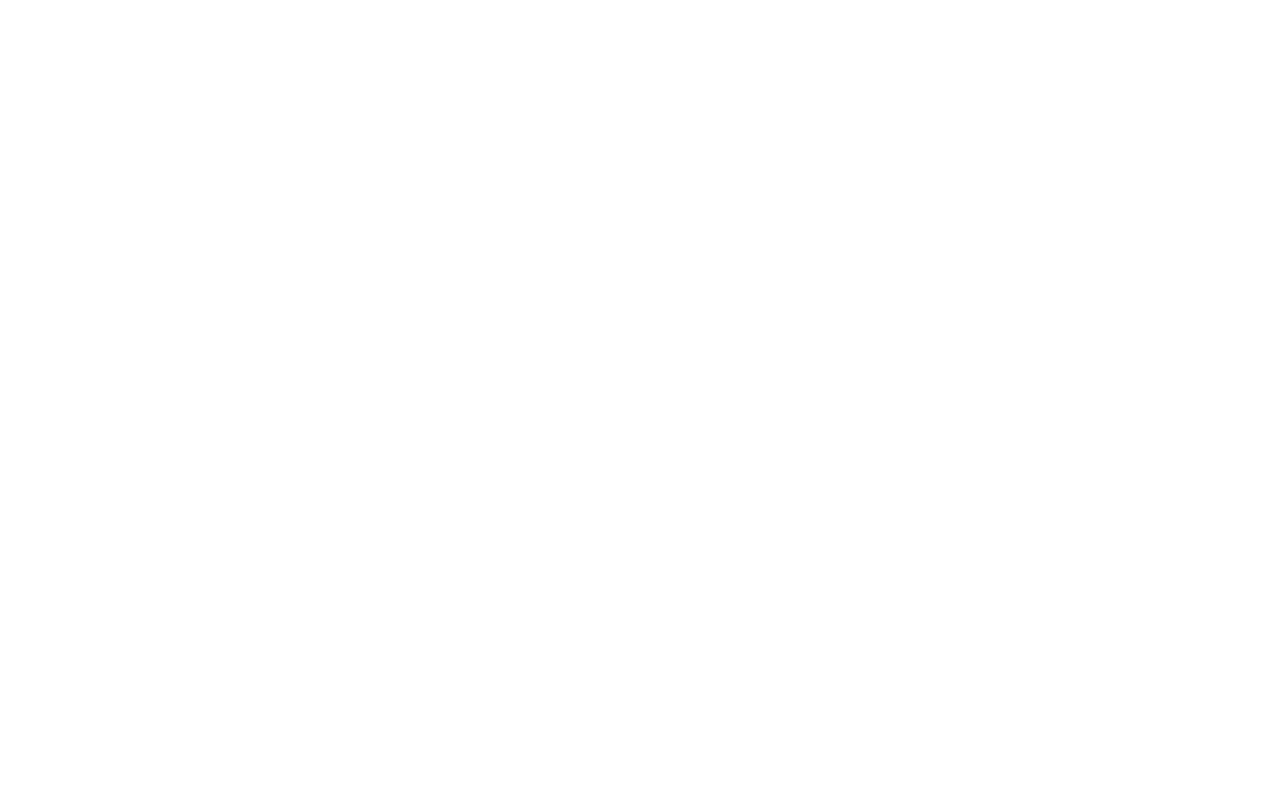
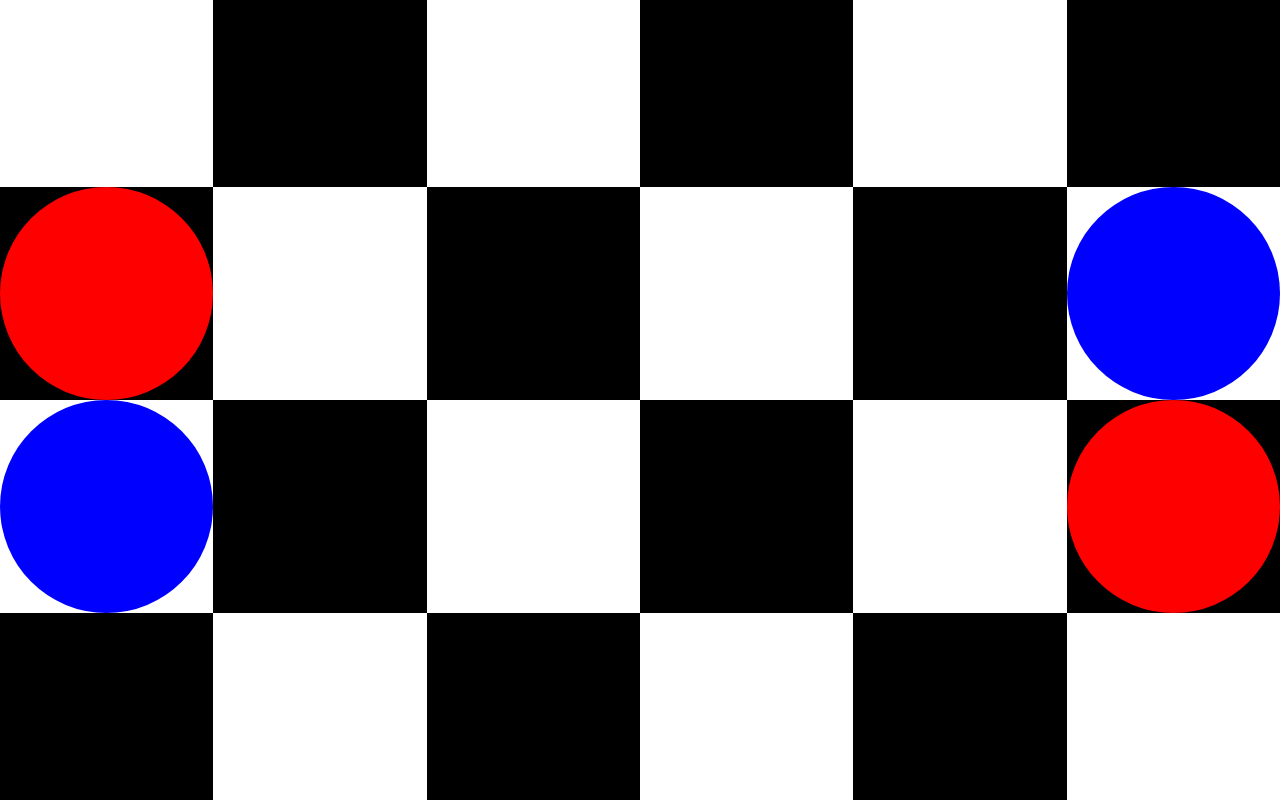
Before and after one commit to bernard-rodrigues/crab_game_react, a React (Vite) app: page / in a window 1280 px wide. Built offline with nearby package versions, Linux system fonts and the light colour scheme.

Commit message:
add:toggle active crabs showing available moves

```diff
--- a/src/App.tsx
+++ b/src/App.tsx
@@ -1,7 +1,9 @@
+import { Board } from "./components/Board"
+
 export const App = () => {
   return (
     <>
-
+      <Board />
     </>
   )
 }
--- /dev/null
+++ b/src/components/Board.tsx
@@ -0,0 +1,100 @@
+import { useState } from "react"
+import { Crab } from "./Crab"
+import { crabsStart } from "../constants/constants";
+import type { CrabObject } from "../types/types";
+
+export const Board = () => {
+    const [availableSquares, setAvailableSquares] = useState<{x: number, y: number}[]>([]);
+    const [crabs, setCrabs] = useState<CrabObject[]>(crabsStart);
+
+    const handleAvailableSquares = (crabPosition: { x: number; y: number }) => {
+        const newAvailableSquares = [];
+        const directions = [
+            { dx: -1, dy: 0 }, // Left
+            { dx: 1, dy: 0 },  // Right
+            { dx: 0, dy: -1 }, // Up
+            { dx: 0, dy: 1 }   // Down
+        ];
+
+        for (const dir of directions) {
+            let currentX = crabPosition.x + dir.dx;
+            let currentY = crabPosition.y + dir.dy;
+
+            // Keep moving in the current direction until we hit a wall or another crab
+            while (currentX >= 0 && currentX < 6 && currentY >= 0 && currentY < 6) {
+                const currentPosition = { x: currentX, y: currentY };
+
+                // Check if another crab is at this position
+                const isOccupied = crabs.some(
+                    pos => pos.x === currentPosition.x && pos.y === currentPosition.y
+                );
+
+                if (isOccupied) {
+                    break; // Stop if the path is blocked
+                } else {
+                    newAvailableSquares.push(currentPosition);
+                }
+
+                currentX += dir.dx;
+                currentY += dir.dy;
+            }
+        }
+
+        // Single state update with all new squares
+        setAvailableSquares(newAvailableSquares);
+    };
+
+    const handleCrabActive = (crab: CrabObject) => {
+        if (crab.active) {
+            setCrabs(crabs.map(currentCrab =>
+                currentCrab.x === crab.x && currentCrab.y === crab.y
+                    ? { ...currentCrab, active: false }
+                    : currentCrab
+            ));
+            setAvailableSquares([]);
+        } else {
+            handleAvailableSquares({ x: crab.x, y: crab.y });
+            setCrabs(crabs.map(currentCrab =>
+                currentCrab.x === crab.x && currentCrab.y === crab.y
+                    ? { ...currentCrab, active: true }
+                    : { ...currentCrab, active: false }
+            ));
+        }
+    }
+
+    return(
+        <div>
+            <div className="w-screen aspect-square fixed top-1/2 -translate-y-1/2 grid grid-cols-6 grid-rows-6">
+                {[...Array(36)].map((_, i) => (
+                <div
+                    key={i}
+                    className={`w-full h-full ${
+                        ((Math.floor(i / 6) + i % 6) % 2 === 0 ? "bg-black" : "bg-white")
+                    }`}
+                >
+                    <div
+                        className="w-full h-full rounded-full opacity-35"
+                        style={{
+                            backgroundColor: availableSquares.some(
+                                square =>
+                                    square.x === (i % 6) &&
+                                    square.y === Math.floor(i / 6)
+                            )
+                                ? "oklch(71.5% 0.143 215.221)"
+                                : "transparent"
+                        }}
+                    />
+                </div>
+                ))}
+
+                {crabs.map(crab => (
+                    <Crab
+                        key={`${crab.x}${crab.y}`}
+                        crab={crab}
+                        handleCrabActiveFunction={handleCrabActive}
+                    />
+                ))}
+            </div>
+        </div>
+    )
+}
--- /dev/null
+++ b/src/components/Crab.tsx
@@ -0,0 +1,22 @@
+import type { CrabObject } from "../types/types"
+
+interface CrabProps{
+    crab: CrabObject
+    handleCrabActiveFunction: (crab: CrabObject) => void
+}
+
+export const Crab = (props: CrabProps) => {
+    return(
+        <div
+            className="absolute w-1/6 bg-red-500 h-1/6 rounded-full"
+            style={{
+                left: `${(props.crab.x/6)*100}%`,
+                top: `${(props.crab.y/6)*100}%`,
+                filter: props.crab.active ? 'brightness(80%)' : 'brightness(100%)',
+                transform: props.crab.active ? 'scale(0.8)' : 'scale(1)',
+                backgroundColor: props.crab.player === 1 ? 'blue' : 'red'
+            }}
+            onClick={() => props.handleCrabActiveFunction(props.crab)}
+        />
+    )
+}
--- /dev/null
+++ b/src/constants/constants.ts
@@ -0,0 +1,17 @@
+import type { CrabObject } from "../types/types"
+
+export const crabsStart: CrabObject[] = [
+    {x: 0, y: 0, player: 1, active: false},
+    {x: 3, y: 0, player: 1, active: false},
+    {x: 5, y: 2, player: 1, active: false},
+    {x: 0, y: 3, player: 1, active: false},
+    {x: 2, y: 5, player: 1, active: false},
+    {x: 5, y: 5, player: 1, active: false},
+
+    {x: 2, y: 0, player: 2, active: false},
+    {x: 5, y: 0, player: 2, active: false},
+    {x: 0, y: 2, player: 2, active: false},
+    {x: 5, y: 3, player: 2, active: false},
+    {x: 0, y: 5, player: 2, active: false},
+    {x: 3, y: 5, player: 2, active: false},
+]
--- /dev/null
+++ b/src/types/types.ts
@@ -0,0 +1,6 @@
+export interface CrabObject{
+    x: number
+    y: number
+    player: number
+    active: boolean
+}
```
